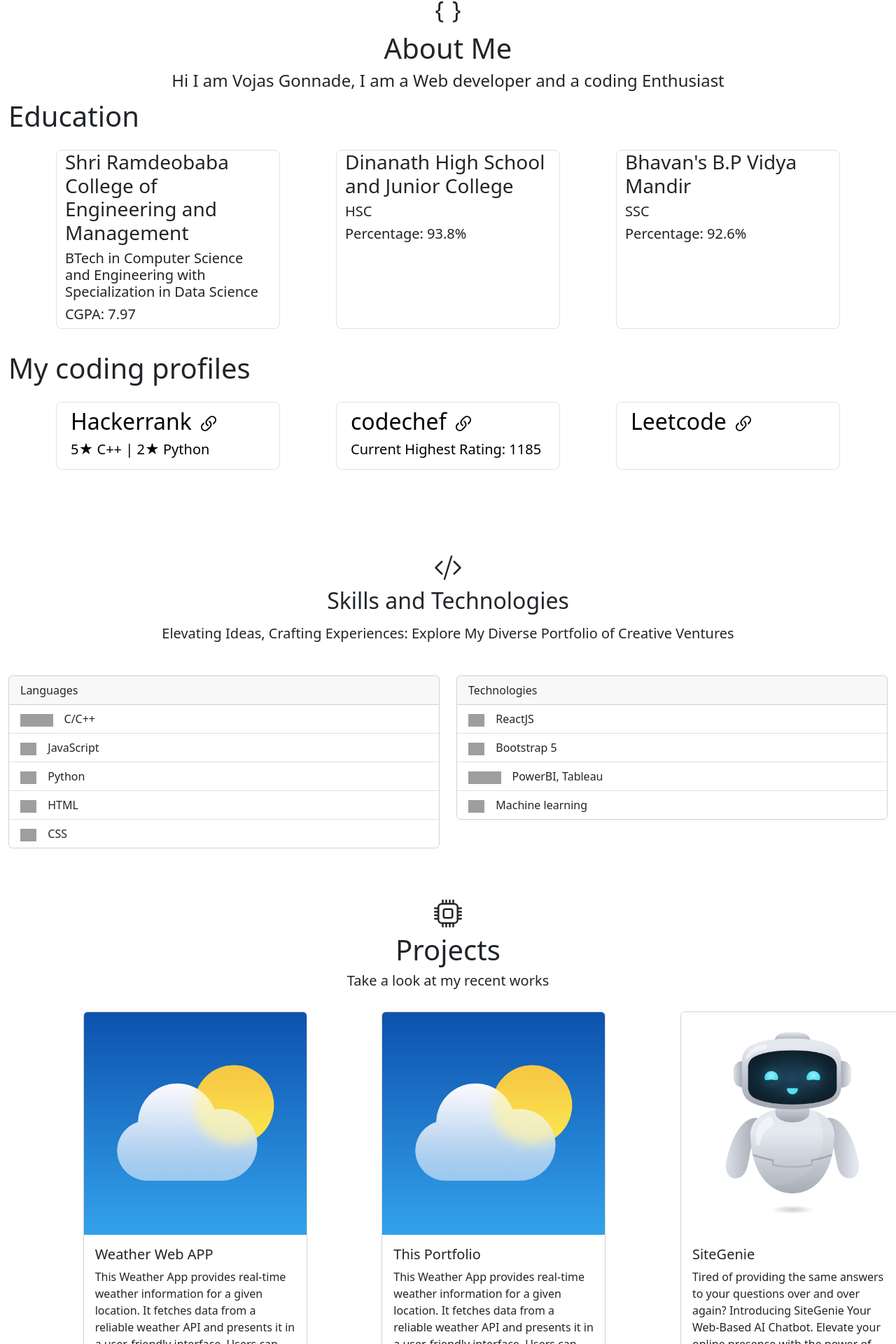
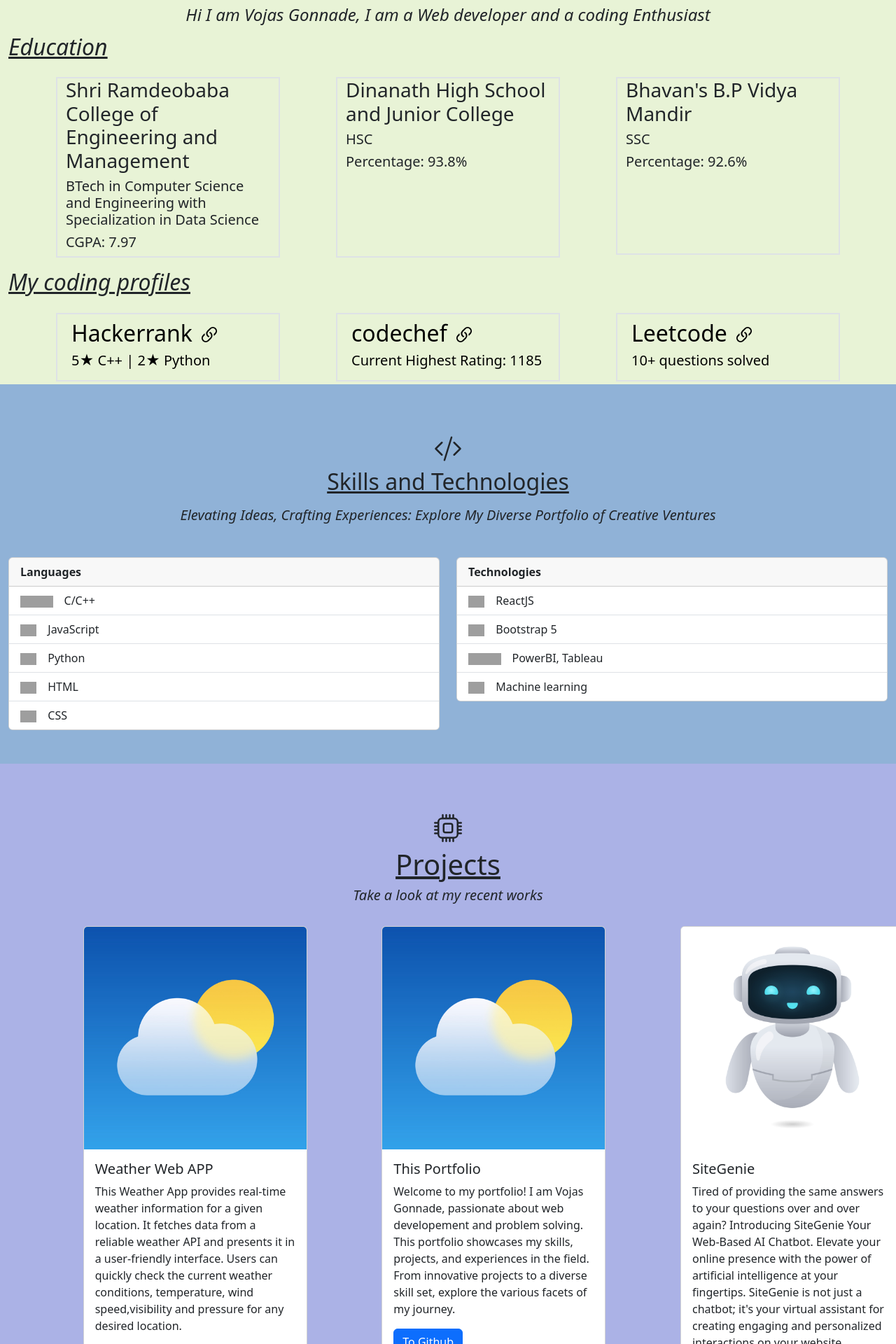
Before and after one commit to Vojaspy/Project2---Portfolio-using-ReactJS, a React (Create React App) app: page /About in a window 1280 px wide. Shown: the part 869-2789 px from the top of the page at 70% size. Built offline with nearby package versions, Linux system fonts and the light colour scheme; grey boxes are pictures that could not be loaded.

Commit message:
Added the necessary colors

```diff
--- a/public/index.html
+++ b/public/index.html
@@ -1,14 +1,18 @@
 <!DOCTYPE html>
 <html lang="en">
+
 <head>
   <meta charset="utf-8" />
   <link rel="icon" href="%PUBLIC_URL%/favicon.ico" />
+
+  <link rel="preconnect" href="https://fonts.googleapis.com">
+  <link rel="preconnect" href="https://fonts.gstatic.com" crossorigin>
+  <link href="https://fonts.googleapis.com/css2?family=Noto+Sans:wght@800&display=swap" rel="stylesheet">
+
+
   <meta name="viewport" content="width=device-width, initial-scale=1" />
   <meta name="theme-color" content="#000000" />
-    <meta
-      name="description"
-      content="Web site created using create-react-app"
-    />
+  <meta name="description" content="Web site created using create-react-app" />
   <link rel="apple-touch-icon" href="%PUBLIC_URL%/logo192.png" />
   <!--
       manifest.json provides metadata used when your web app is installed on a
@@ -26,6 +30,7 @@
     -->
   <title>Vojas Gonnade | Portfolio</title>
 </head>
+
 <body>
   <noscript>You need to enable JavaScript to run this app.</noscript>
   <div id="root"></div>
@@ -40,4 +45,5 @@
       To create a production bundle, use `npm run build` or `yarn build`.
     -->
 </body>
+
 </html>
--- a/src/components/About.js
+++ b/src/components/About.js
@@ -2,19 +2,21 @@ import {Braces,BoxArrowUpRight,Link45deg} from  'react-bootstrap-icons'
 const About = () => {
   const styles = {
     paddingTop: "5%",
+    backgroundColor:'#E8F3D6',
+    // backgroundColor:'#73b1c8'
   };
 
   return (
     <>
-      <section id="about" className="mb-5 " style={styles}>
+      <section id="about" style={styles}>
         <div className="container-fluid">
           <div className="row">
             <div className="col">
               <h1 className='text-center'>
                 <Braces/>
               </h1>
-              <h1 className="text-center">About Me</h1>
-              <h4 className="text-center">
+              <h2 className="text-center" style={{textDecoration:'underline'}}>About Me</h2>
+              <h4 className="text-center fst-italic">
                 Hi I am Vojas Gonnade, I am a Web developer and a coding
                 Enthusiast
               </h4>
@@ -24,9 +26,9 @@ const About = () => {
         <div className="container-fluid">
           <div className="row pt-1 d-flex justify-content-evenly">
             <div className="col-12 mb-lg-3">
-              <h1>Education</h1>
+              <h2 style={{textDecoration:'underline'}} className='fst-italic'>Education</h2>
             </div>
-            <div className="col-12 col-md-4 col-lg-3 border rounded-3 mt-sm-3 mt-lg-0">
+            <div className="col-12 col-md-4 col-lg-3 border border-2 mt-sm-3 mt-lg-0">
               <h3>Shri Ramdeobaba College of Engineering and Management</h3>
               <h5>
                 BTech in Computer Science and Engineering with Specialization in
@@ -34,26 +36,26 @@ const About = () => {
               </h5>
               <h5>CGPA: 7.97</h5>
             </div>
-            <div className="col-12 col-md-4 col-lg-3 border rounded-3 mt-sm-3 mt-lg-0">
+            <div className="col-12 col-md-4 col-lg-3 border border-2 mt-sm-3 mt-lg-0">
               <h3>Dinanath High School and Junior College</h3>
               <h5>HSC</h5>
               <h5>Percentage: 93.8%</h5>
             </div>
-            <div className="col-12 col-md-4 col-lg-3 border rounded-3 mt-sm-3 mt-lg-0">
+            <div className="col-12 col-md-4 col-lg-3 border border-2 mt-sm-3 mt-lg-0 mb-sm-1">
               <h3>Bhavan's B.P Vidya Mandir</h3>
               <h5>SSC</h5>
               <h5>Percentage: 92.6%</h5>
             </div>
           </div>
         </div>
-        <div className="container-fluid mt-3 mb-5">
-          <div className="row">
-            <div className="col mb-3 mt-3">
-              <h1>My coding profiles</h1>
+        <div className="container-fluid">
+          <div className="row ">
+            <div className="col-12 col-md-12 col-lg-12 mb-3 mt-3">
+              <h2 className='fst-italic' style={{textDecoration:'underline'}}>My coding profiles</h2>
             </div>
           </div>
           <div className="row d-flex justify-content-evenly">
-            <div className="col-6 col-md-4 col-lg-3 border rounded-3">
+            <div className="col-12 col-md-5 col-lg-3 offset-md-0 mb-5 mb-sm-1 border border-2 mt-sm-3 mt-lg-0">
               <a
                 href="https://www.hackerrank.com/profile/vojasgonnade07"
                 target="_blank"
@@ -63,7 +65,7 @@ const About = () => {
                 <h5 className="ps-2 pb-2">5★ C++ | 2★ Python</h5>
               </a>
             </div>
-            <div className="col-6 col-md-4 col-lg-3 border rounded-3">
+            <div className="col-12 col-md-5 col-lg-3 offset-md-0 mb-5 mb-sm-1 border border-2 mt-sm-3 mt-lg-0">
               <a
                 href="https://www.codechef.com/users/vojasgonnade"
                 target="_blank"
@@ -71,16 +73,17 @@ const About = () => {
               >
                 <h2 className="ps-2 pt-2">codechef <Link45deg/></h2>
                 <h5 className="ps-2 pb-2">Current Highest Rating: 1185</h5>
+
               </a>
             </div>
-            <div className="col-6 col-md-4 col-lg-3 border rounded-3 mt-sm-2 mt-lg-0 mt-md-0">
+            <div className="col-12 col-md-5 col-lg-3 offset-md-0 mb-5 mb-sm-1 border border-2 mt-sm-3 mt-lg-0">
               <a
                 href="https://leetcode.com/Vojas_Gonnade/"
                 target="_blank"
                 style={{ textDecoration: "none",color:'black' }}
               >
                 <h2 className="ps-2 pt-2">Leetcode <Link45deg/></h2>
-                <h5 className="ps-2 pb-2"></h5>
+                <h5 className="ps-2 pb-2">10+ questions solved</h5>
               </a>
             </div>
           </div>
--- a/src/components/Home.js
+++ b/src/components/Home.js
@@ -1,6 +1,7 @@
 import ReactTyped from "react-typed";
 import ronaldo from "./testimage.webp";
 import { Github, Envelope, Instagram, Linkedin } from "react-bootstrap-icons";
+// import styles from '../components/newStyles.css';
 
 const Home = () => {
   const textStyles = {
@@ -11,13 +12,16 @@ const Home = () => {
   const typeStyles = {
     justifyContent: "center",
     alignItems: "center",
+    // fontFamily:'Noto Sans',
   };
 
   const styles = {
     paddingTop: "5%",
     height: "100vh",
     width: "100%",
-    fontFamily: "Source Code Pro",
+    // backgroundColor:'#8EA7E9'
+    // backgroundColor:'#48b0af'
+    backgroundColor:'#78b1ca'
   };
 
   return (
@@ -29,7 +33,7 @@ const Home = () => {
               <img src={ronaldo} alt="cr7" className="sm-mt-5 img-fluid" />
             </div>
             <div className="col-12 col-md-5 col-lg-5 mt-5 text-center">
-              <h1 className="mt-2">Vojas Gonnade</h1>
+              <h1 className="mt-2 fst-italic">Vojas Gonnade</h1>
               <h3>
                 I am a {""}
                 <ReactTyped
@@ -39,6 +43,7 @@ const Home = () => {
                   backSpeed={50}
                   loop
                   showCursor={true}
+                  className="fw-bolder"
                 />
               </h3>
               <div>
--- a/src/components/Project.js
+++ b/src/components/Project.js
@@ -5,6 +5,8 @@ import Sitegenie from "../assets/Sitegenie.jpg";
 const Project = () => {
   const styles = {
     paddingTop: "5%",
+    // backgroundColor:'#FFEEBB'
+    backgroundColor:'#abb2e6'
   };
 
   const cardStyle = {
@@ -20,15 +22,15 @@ const Project = () => {
               <h1 className="text-center">
                 <Cpu />
               </h1>
-              <h1 className="text-center">Projects</h1>
-              <h5 className="text-center">Take a look at my recent works</h5>
+              <h1 className="text-center" style={{textDecoration:'underline'}}>Projects</h1>
+              <h5 className="text-center fst-italic">Take a look at my recent works</h5>
             </div>
           </div>
         </div>
         <div className="container-fluid mt-4">
           <div className="row ">
             <div className="col-9 col-md-5 col-lg-3 offset-sm-3 offset-lg-1 offset-md-0">
-              <div className="card" style={{ width: "20rem" }}>
+              <div className="card mb-3" style={{ width: "20rem" }}>
                 <img src={weatherLogo} className="card-img-top" alt="..." />
                 <div className="card-body">
                   <h5 className="card-title">Weather Web APP</h5>
@@ -50,16 +52,15 @@ const Project = () => {
               </div>
             </div>
             <div className="col-9 col-md-5 col-lg-3 offset-sm-3 offset-lg-1 offset-md-1 mt-sm-2 mt-lg-0">
-              <div className="card " style={{ width: "20rem" }}>
+              <div className="card mb-3" style={{ width: "20rem" }}>
                 <img src={weatherLogo} className="card-img-top" alt="..." />
                 <div className="card-body">
                   <h5 className="card-title">This Portfolio</h5>
                   <p className="card-text">
-                    This Weather App provides real-time weather information for
-                    a given location. It fetches data from a reliable weather
-                    API and presents it in a user-friendly interface. Users can
-                    quickly check the current weather conditions, temperature,
-                    wind speed,visibility and pressure for any desired location.
+                    Welcome to my portfolio! I am Vojas Gonnade, passionate about web developement
+                    and problem solving. This portfolio showcases my skills, projects, and
+                    experiences in the field. From innovative projects to a
+                    diverse skill set, explore the various facets of my journey.
                   </p>
                   <a
                     href="https://github.com/Vojaspy/Project2---Portfolio-using-ReactJS"
@@ -72,13 +73,13 @@ const Project = () => {
               </div>
             </div>
             <div className="col-9 col-md-5 col-lg-3 offset-sm-3 offset-lg-1 offset-md-0 mt-sm-2 mt-lg-0">
-              <div className="card " style={{ width: "20rem" }}>
+              <div className="card mb-3" style={{ width: "20rem" }}>
                 <img src={Sitegenie} className="card-img-top" alt="..." />
                 <div className="card-body">
                   <h5 className="card-title">SiteGenie</h5>
                   <p className="card-text">
-                  Tired of providing the same answers to your questions over
-                    and over again? Introducing SiteGenie  Your Web-Based AI
+                    Tired of providing the same answers to your questions over
+                    and over again? Introducing SiteGenie Your Web-Based AI
                     Chatbot. Elevate your online presence with the power of
                     artificial intelligence at your fingertips. SiteGenie is not
                     just a chatbot; it's your virtual assistant for creating
--- a/src/components/Skills.js
+++ b/src/components/Skills.js
@@ -4,6 +4,8 @@ import ml from "../assets/Machine.jpg";
 const Skills = () => {
   const styles = {
     paddingTop: "5%",
+    // backgroundColor:'#A7ECEE'
+    backgroundColor:'#90b2d7'
 
   };
 
@@ -17,11 +19,11 @@ const Skills = () => {
         <div className="container-fluid">
           <div className="row">
             <div className="col">
-              <h1 className="text-center">
+              <h1 className="text-center ">
                 <CodeSlash />
               </h1>
-              <h2 className="text-center">Skills and Technologies</h2>
-              <h5 className="text-center mt-3">
+              <h2 className="text-center" style={{textDecoration:'underline'}}>Skills and Technologies</h2>
+              <h5 className="text-center mt-3 fst-italic">
                 Elevating Ideas, Crafting Experiences: Explore My Diverse
                 Portfolio of Creative Ventures
               </h5>
@@ -30,9 +32,9 @@ const Skills = () => {
         </div>
         <div className="container-fluid mt-4">
           <div className="row">
-            <div className="col-12 col-md-6 col-lg-6 mt-sm-3">
+            <div className="col-12 col-md-6 col-lg-6 mt-sm-3 mb-5">
               <div className="card">
-                <div className="card-header">Languages</div>
+                <div className="card-header fw-bold">Languages</div>
                 <ul className="list-group list-group-flush">
                   <li className="list-group-item">
                     <img
@@ -78,9 +80,9 @@ const Skills = () => {
                 </ul>
               </div>
             </div>
-            <div className="col-12 col-md-6 col-lg-6 mt-sm-3">
-              <div className="card">
-                <div className="card-header">Technologies</div>
+            <div className="col-12 col-md-6 col-lg-6 mt-sm-3 mb-5">
+              <div className="card ">
+                <div className="card-header fw-bold">Technologies</div>
                 <ul className="list-group list-group-flush">
                   <li className="list-group-item">
                     <img
```
Also changed, not shown: src/components/Contact.js (+15 -6 lines). Lines whose indentation alone changed are shown as unchanged.
